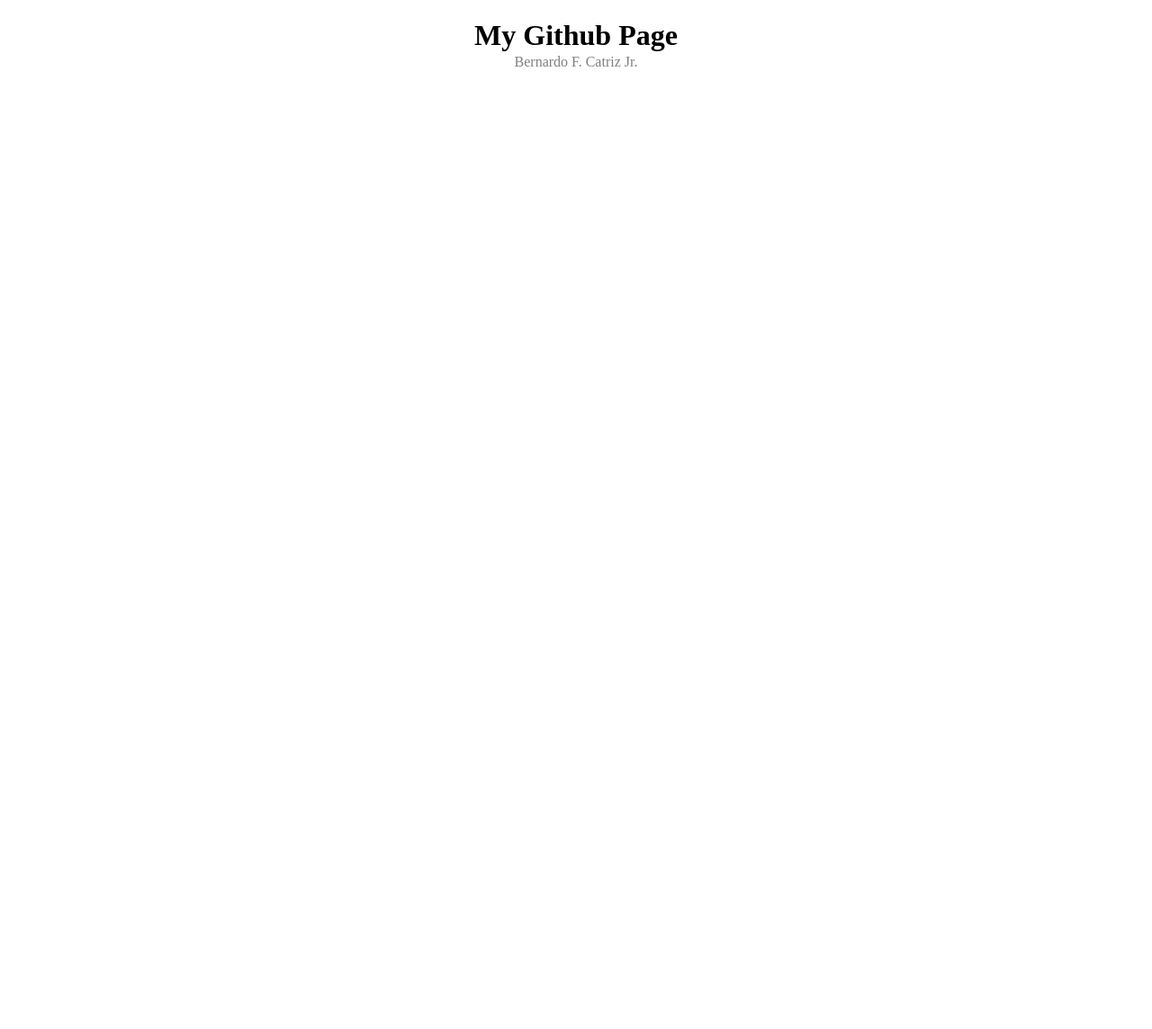
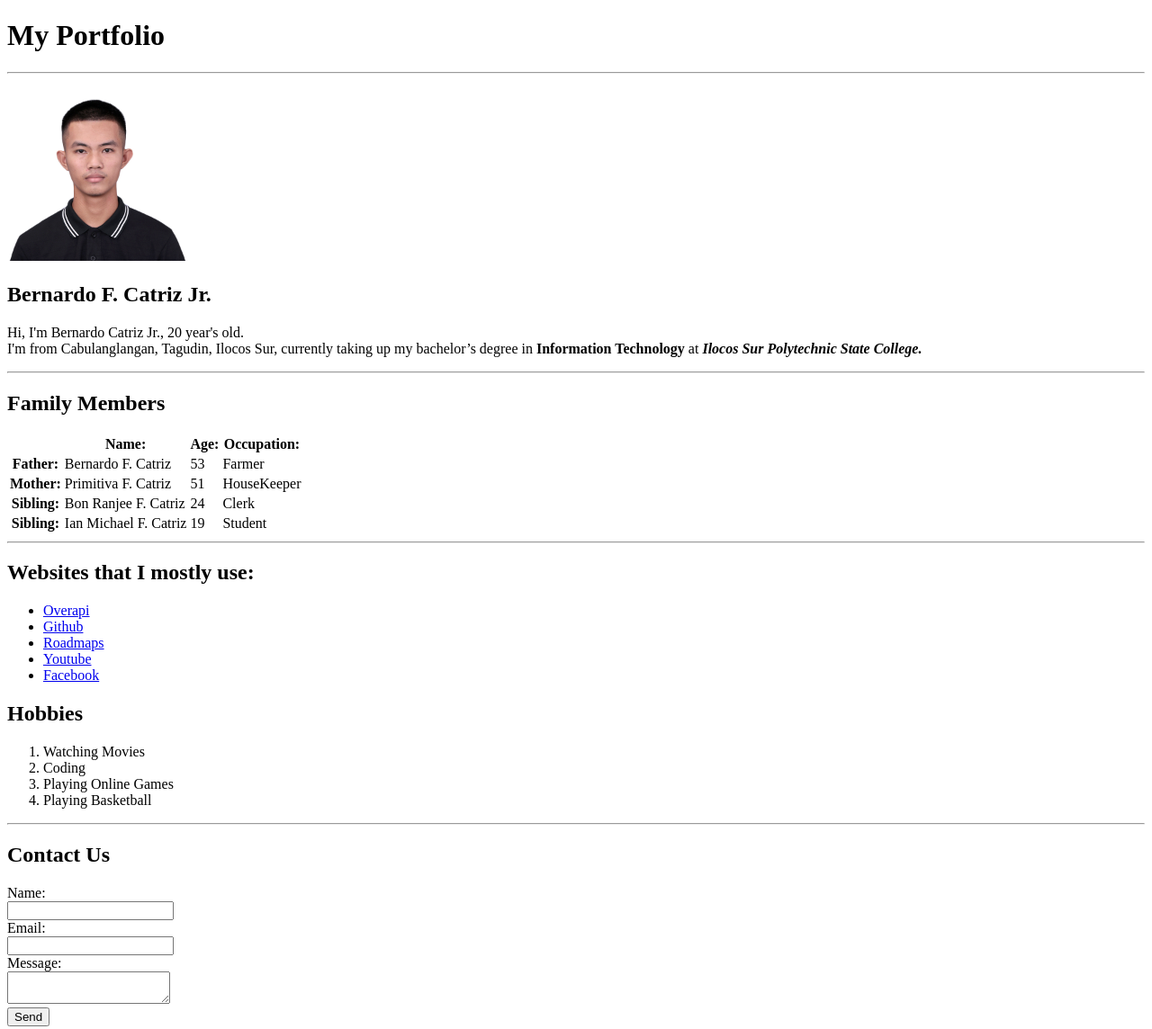
Before and after one commit to bernardo-27/bernardo-27.github.io, a plain HTML site: page index.html in a window 1280 px wide. Shown: the whole page at 90% size. Before the commit the page ends 800 px from the top, so only its background shows below. Drawn offline with Linux system fonts and the light colour scheme.

Commit message:
index.html

```diff
--- a/index.html
+++ b/index.html
@@ -6,9 +6,79 @@
     <title>Bernardo F. Catriz Jr.</title>
 </head>
 <body>
+    <h1>My Portfolio</h1>
+    <hr>
+    <img src="catriz_logo.jpg" alt="Jr." width="200">
+    <h2>Bernardo F. Catriz Jr.</h2>
+    <p>Hi, I'm Bernardo Catriz Jr., 20 year's old.<br>
+        I'm from Cabulanglangan, Tagudin, Ilocos Sur, currently taking up my bachelor’s degree in <strong> Information Technology</strong> at
+        <strong> <i> Ilocos Sur Polytechnic State College.</i></strong>
+    </p>
+    <hr>
+    <h2>Family Members</h2>
+    <table>
+        <tr>
+            <th></th>
+            <th>Name: </th>
+            <th>Age: </th>
+            <th>Occupation: </th>
+        </tr>
 
-    <h1 style="text-align: center;">My Github Page</h1>
-    <p style="text-align: center; color:grey; margin: -20px;">Bernardo F. Catriz Jr.</p>
+        <tr>
+            <th>Father:</th>
+            <td>Bernardo F. Catriz</td>
+            <td>53</td>
+            <td>Farmer</td>
+        </tr>
+        <tr>
+            <th>Mother:</th>
+            <td>Primitiva F. Catriz</td>
+            <td>51</td>
+            <td>HouseKeeper</td>
+        </tr>
 
+        <tr>
+            <th>Sibling:</th>
+            <td>Bon Ranjee F. Catriz</td>
+            <td>24</td>
+            <td>Clerk</td>
+        </tr>
+        <tr>
+            <th>Sibling:</th>
+            <td>Ian Michael F. Catriz</td>
+            <td>19</td>
+            <td>Student</td>
+    </table>
+    <hr>
+    <h2>Websites that I mostly use:</h2>
+    <ul>
+        <li><a href="https://overapi.com/">Overapi</a></li>
+        <li><a href="https://github.com/bernardo-27">Github</a></li>
+        <li><a href="https://roadmap.sh/roadmaps">Roadmaps</a></li>
+        <li><a href="https://www.youtube.com">Youtube</a></li>
+        <li><a href="https://www.facebook.com">Facebook</a></li>
+    </ul>
+    <h2>Hobbies</h2>
+    <ol>
+        <li>Watching Movies</li>
+        <li>Coding</li>
+        <li>Playing Online Games</li>
+        <li>Playing Basketball</li>
+    </ol>
+    <hr>
+
+    <h2>Contact Us</h2>
+    <form action="POST">
+        <label for="name" >Name:</label><br>
+        <input type="text"  required>
+        <br>
+        <label for="email">Email:</label><br>
+        <input type="email" required>
+        <br>
+        <label for="message">Message:</label><br>
+        <textarea required></textarea>
+        <br>
+        <button type="submit">Send</button>
+    </form>
 </body>
 </html>
```
Also changed, not shown: catriz_logo.jpg (added).
